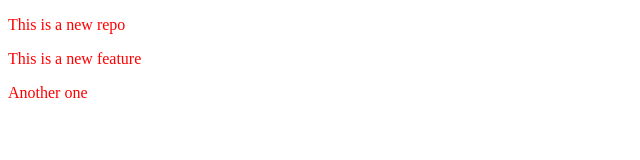
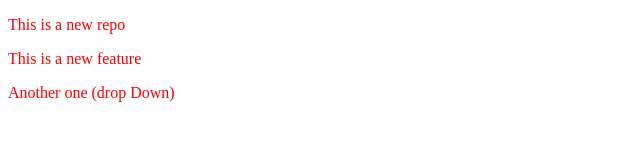
Before and after one commit to kiranr12r/localrepo, a plain HTML site: page index.html in a window 1280 px wide. Shown: the whole page, without its empty margins (0-640 px from the left). Drawn offline with Linux system fonts and the light colour scheme.

```diff
--- a/index.html
+++ b/index.html
@@ -9,6 +9,6 @@
 <body>
     <p>This is a new repo</p>
     <p>This is a new feature</p>
-    <p>Another one</p>
+    <p>Another one (drop Down)</p>
 </body>
 </html>
```
